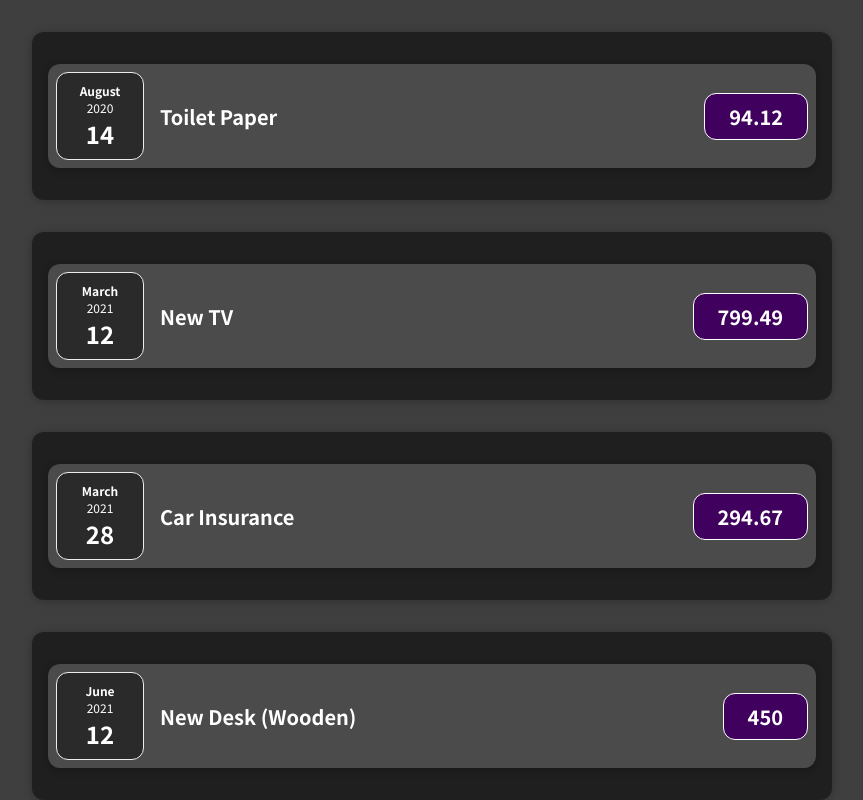
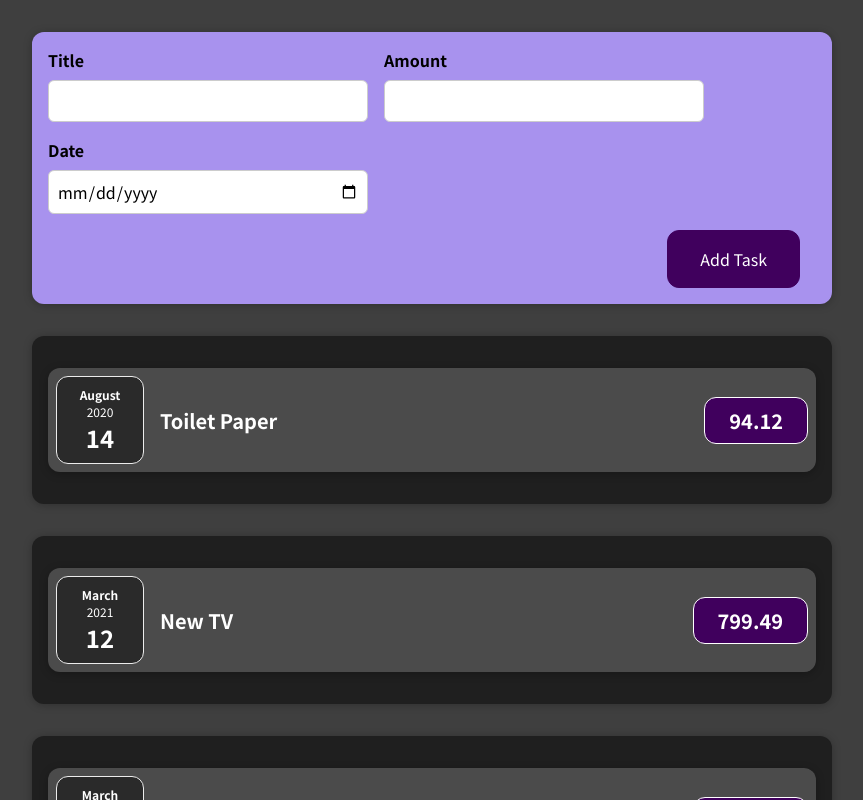
Before and after one commit to learnwithratnesh/react-ud, a React (Create React App) app: page / in a window 1280 px wide. Shown: the top 800 px of the page, without its empty margins (208-1071 px from the left). Built offline with nearby package versions, Linux system fonts and the light colour scheme.

Commit message:
new commit

```diff
--- a/src/App.js
+++ b/src/App.js
@@ -1,5 +1,5 @@
 import Expenses from './components/Expenses/Expenses'
-
+import NewExpense from './components/NewExpense/NewExpense'
 
 function App() {
   const _expenses = [
@@ -25,6 +25,7 @@
   ];
   return (
     <div>
+      <NewExpense />
       <Expenses expenses={_expenses}></Expenses>
     </div>
   );
--- /dev/null
+++ b/src/components/NewExpense/ExpenseForm.css
@@ -0,0 +1,26 @@
+.new-expense__controls {
+  display: flex;
+  flex-wrap: wrap;
+  gap: 1rem;
+  margin-bottom: 1rem;
+  text-align: left;
+}
+
+.new-expense__control label {
+  font-weight: bold;
+  margin-bottom: 0.5rem;
+  display: block;
+}
+
+.new-expense__control input {
+  font: inherit;
+  padding: 0.5rem;
+  border-radius: 6px;
+  border: 1px solid #ccc;
+  width: 20rem;
+  max-width: 100%;
+}
+
+.new-expense__actions {
+  text-align: right;
+}
--- /dev/null
+++ b/src/components/NewExpense/ExpenseForm.js
@@ -0,0 +1,28 @@
+import React from 'react';
+import './ExpenseForm.css'
+
+const ExpenseForm = () => {
+    return (
+        <form>
+            <div className="new-expense__controls">
+                <div className="new-expense__control">
+                    <label>Title</label>
+                    <input type="text" />
+                </div>
+                <div className="new-expense__control">
+                    <label>Amount</label>
+                    <input type="number" min="0.01" step="0.01" />
+                </div>
+                <div className="new-expense__control">
+                    <label>Date</label>
+                    <input type="date" min="2019-01-01" max="2022-12-31" />
+                </div>
+            </div>
+            <div className="new-expense__actions ">
+                <button type="submit">Add Task</button>
+            </div>
+        </form>
+    )
+
+}
+export default ExpenseForm;
--- /dev/null
+++ b/src/components/NewExpense/NewExpense.css
@@ -0,0 +1,38 @@
+.new-expense {
+  background-color: #a892ee;
+  padding: 1rem;
+  margin: 2rem auto;
+  width: 50rem;
+  max-width: 95%;
+  border-radius: 12px;
+  text-align: center;
+  box-shadow: 0 1px 8px rgba(0, 0, 0, 0.25);
+}
+
+.new-expense button {
+  font: inherit;
+  cursor: pointer;
+  padding: 1rem 2rem;
+  border: 1px solid #40005d;
+  background-color: #40005d;
+  color: white;
+  border-radius: 12px;
+  margin-right: 1rem;
+}
+
+.new-expense button:hover,
+.new-expense button:active {
+  background-color: #510674;
+  border-color: #510674;
+}
+
+.new-expense button.alternative {
+  color: #220131;
+  border-color: transparent;
+  background-color: transparent;
+}
+
+.new-expense button.alternative:hover,
+.new-expense button.alternative:active {
+  background-color: #ddb3f8;
+}
--- /dev/null
+++ b/src/components/NewExpense/NewExpense.js
@@ -0,0 +1,13 @@
+import React from 'react';
+import ExpenseForm from './ExpenseForm'
+import './NewExpense.css'
+
+const NewExpense = () => {
+    return (
+        <div className="new-expense">
+            <ExpenseForm />
+        </div>
+    )
+
+}
+export default NewExpense;
```
Also changed, not shown: 1 other file (tests, documents, lock files or other folders).
